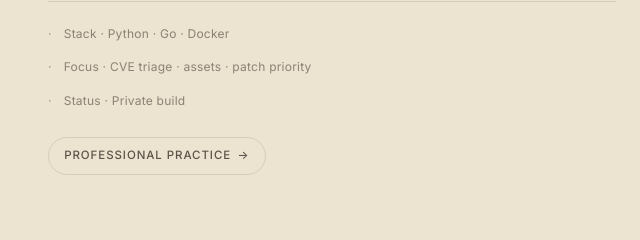
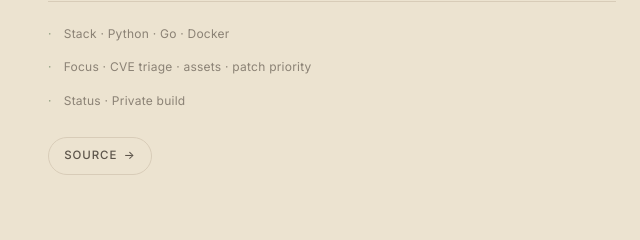
Before and after one commit to javajammer/frmwebid, a plain HTML site: page projects.html in a window 1280 px wide. Shown: the part 3480-3720 px from the top of the page, 0-640 px from the left. Drawn offline with Linux system fonts and the light colour scheme.

Commit message:
Link RiskPatch to its GitHub repository.
Point the project card and llms.txt at github.com/javajammer/riskpatch.

```diff
--- a/projects.html
+++ b/projects.html
@@ -63,6 +63,7 @@
     {
       "@type": "SoftwareApplication",
       "name": "RiskPatch",
+      "url": "https://github.com/javajammer/riskpatch",
       "applicationCategory": "SecurityApplication",
       "operatingSystem": "Linux",
       "author": { "@id": "https://www.frm.web.id/#person" },
@@ -1538,7 +1539,7 @@ h1, h2, h3, h4 {
         <li>Status · Private build</li>
       </ul>
       <div class="practice__links">
-        <a href="https://www.practicalsecurity.web.id" class="practice__link" rel="noopener noreferrer">Professional practice <span class="practice__link-arrow">→</span></a>
+        <a href="https://github.com/javajammer/riskpatch" class="practice__link" rel="noopener noreferrer">Source <span class="practice__link-arrow">→</span></a>
       </div>
     </article>
 
```
Also changed, not shown: llms.txt.
